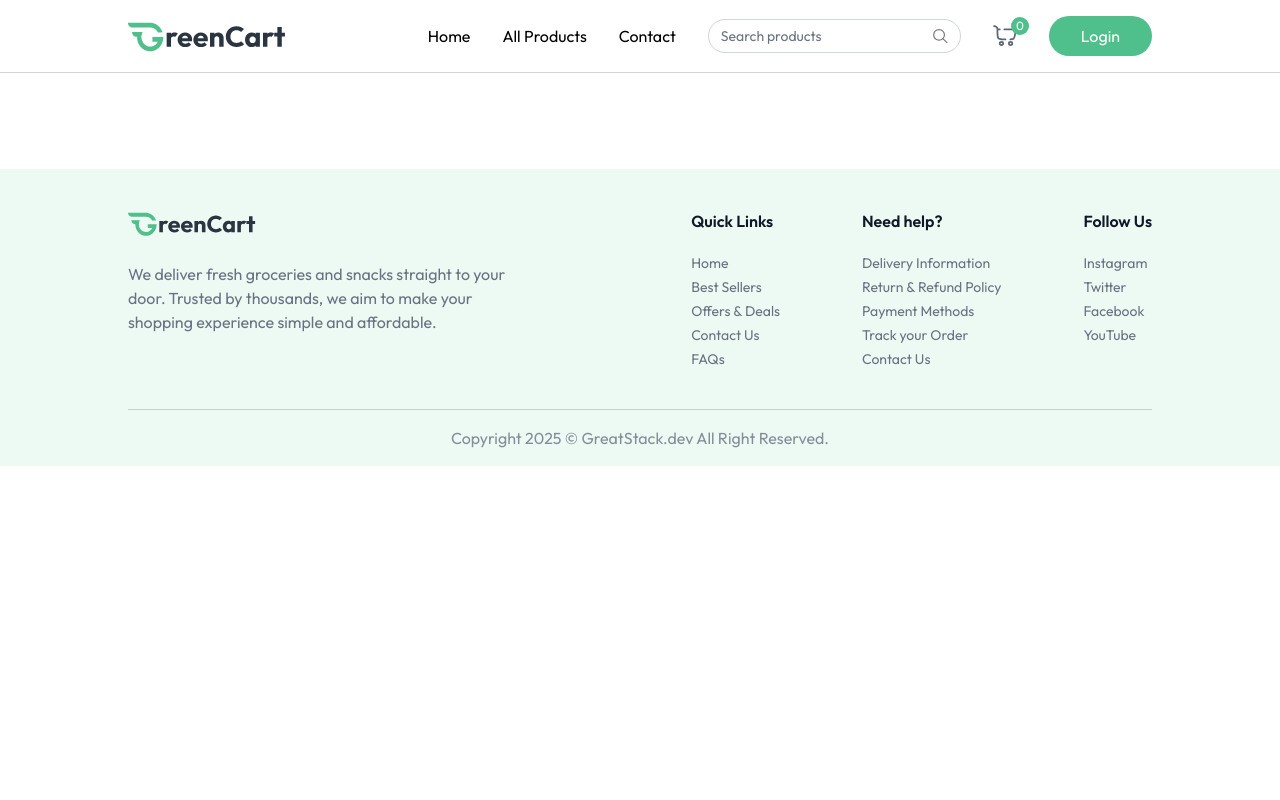
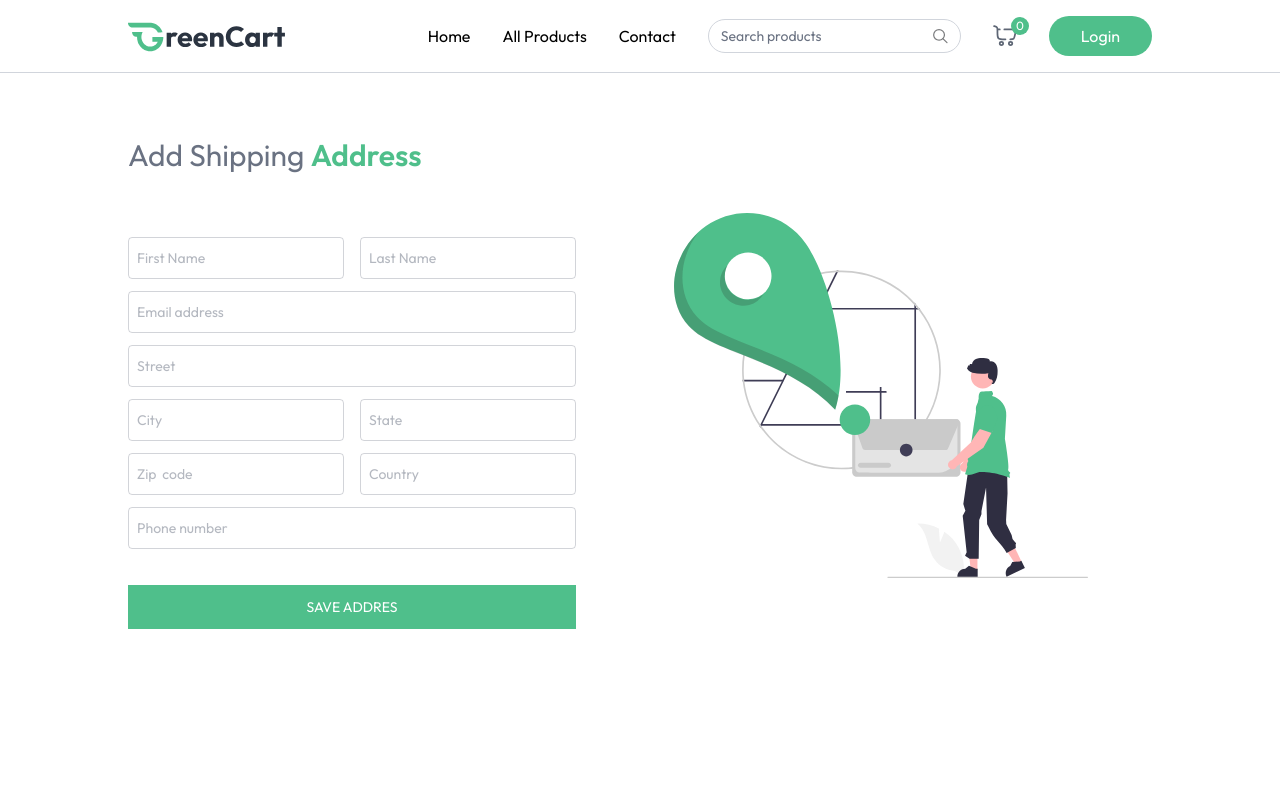
Before and after one commit to mohamadAlrimi/GreenCart, a React app: page /add-address in a window 1280 px wide. Shown: the top 800 px of the page. Built offline with nearby package versions, Linux system fonts and the light colour scheme; the HTML template or start-up script is replaced by a standard one.

Commit message:
I Finished the AddAddress section

```diff
--- a/src/App.jsx
+++ b/src/App.jsx
@@ -10,6 +10,7 @@
 import ProductCategory from "./pages/ProductCategory";
 import ProductDetails from "./pages/ProductDetails";
 import Cart from "./pages/Cart";
+import AddAddress from "./pages/AddAddress";
 
 const App = () => {
   const isSellerPath =useLocation().pathname.includes("seller")
@@ -26,6 +27,7 @@
         <Route path="/products/:category" element={<ProductCategory/>}/>
         <Route path="/products/:category/:id" element={<ProductDetails/>}/>
         <Route path="/cart" element={<Cart/>}/>
+        <Route path="/add-address" element={<AddAddress/>}/>
         </Routes>
       </div>
       {!isSellerPath && <Footer/>}
--- /dev/null
+++ b/src/pages/AddAddress.jsx
@@ -0,0 +1,69 @@
+import React, { useState } from 'react'
+import { assets } from '../assets/greencart_assets/assets'
+//Input Fieled CComponenet
+const InputField = ({type ,placeholder , name ,handleChange , address})=>(
+    <input className='w-full px-2 py-2.5 border border-gray-500/30 rounded outline-none text-gray-500 focus:border-primary transition' type={type}
+    placeholder={placeholder}
+    onChange={handleChange}
+    name={name}
+    value={address[name]}
+    required
+    />
+)
+const AddAddress = () => {
+    const [ address ,setAddress] = useState({
+        firstName:"",
+        lastName:"",
+        email:"",
+        street:"",
+        city:"",
+        state:"",
+        zipcode:"",
+        country:"",
+        phone:"",
+    })
+    const handleChange =(e)=>{
+        const {name ,value} = e.target;
+        setAddress((prevAddress)=>({
+            ...prevAddress ,
+            [name ]:value,
+        }))
+    }
+    const onSubmitHandler = async (e)=>{
+        e.preventDefault();
+    }
+  return (
+    <div className='mt-16 pb-16'>
+      <p className='text-2xl  md:text-3xl text-gray-500 '>Add Shipping <span className='font-semibold text-primary'>Address</span> </p>
+      <div className='flex flex-col-reverse md:flex-row justify-between mt-10'>
+      <div className='flex-1 max-w-md'>
+        <form onSubmit={onSubmitHandler} className='space-y-3 mt-6 text-sm'>
+            <div className='grid grid-cols-2 gap-4'>
+                <InputField handleChange={handleChange} address={address} name ="firstName" type="text" placeholder="First Name"/>
+                <InputField handleChange={handleChange} address={address} name ="lastName" type="text" placeholder="Last Name"/>
+            </div>
+            <InputField handleChange={handleChange} address={address} name ="email" type="email" placeholder="Email address"/>
+            <InputField handleChange={handleChange} address={address} name ="street" type="text" placeholder="Street"/>
+            <div className=' grid grid-cols-2 gap-4'>
+            <InputField handleChange={handleChange} address={address} name ="city" type="text" placeholder="City"/>
+            <InputField handleChange={handleChange} address={address} name ="state" type="text" placeholder="State"/>
+            </div>
+            <div className=' grid grid-cols-2 gap-4'>
+            <InputField handleChange={handleChange} address={address} name ="zipcode" type="number" placeholder="Zip  code"/>
+            <InputField handleChange={handleChange} address={address} name ="country" type="text" placeholder="Country"/>
+            </div>
+
+            <InputField handleChange={handleChange} address={address} name ="phone" type="text" placeholder="Phone number"/>
+
+           <button className='w-full mt-6 bg-primary text-white py-3  hover:bg-primary-dull transition cursor-pointer uppercase'>
+            Save addres
+           </button>
+        </form>
+      </div>
+          <img className='md:mr-16 mb-16 md:mt-0' src={assets.add_address_iamge} alt='Add address'/>
+      </div>
+    </div>
+  )
+}
+
+export default AddAddress
```
